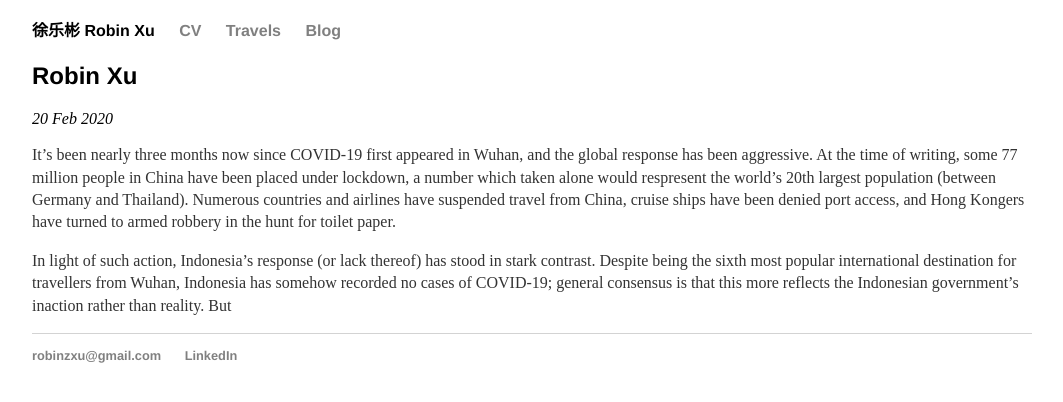
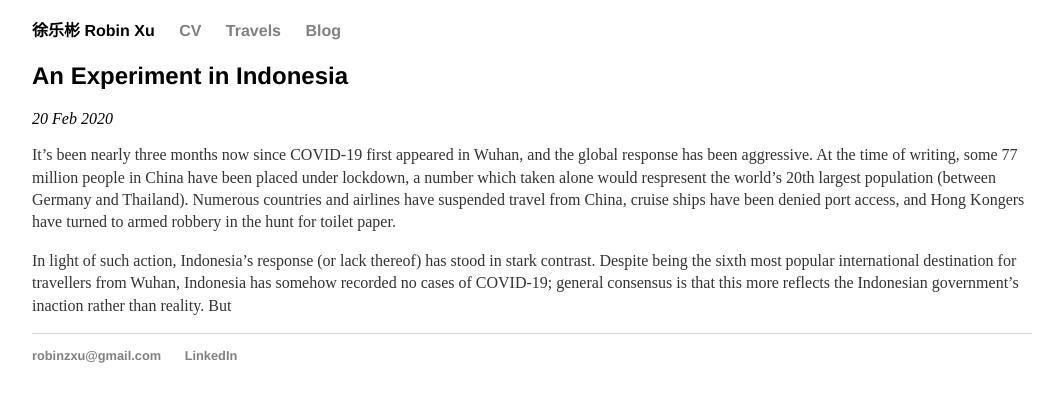
Before and after one commit to robinzxu/robinzxu.github.io, a Jekyll site: the page built from _posts/2020-02-20-an-experiment-in-indonesia.md, in a window 1280 px wide. Shown: the top 402 px of the page, without its empty margins (108-1171 px from the left). Built offline with Jekyll 4.4.1, drawn with Linux system fonts in a browser that asks for light colours.

Commit message:
Update 2020-02-20-an-experiment-in-indonesia.md

```diff
--- a/_posts/2020-02-20-an-experiment-in-indonesia.md
+++ b/_posts/2020-02-20-an-experiment-in-indonesia.md
@@ -1,6 +1,6 @@
 ---
 layout: post
-title: "Robin Xu"
+title: "An Experiment in Indonesia"
 date: 2020-02-20
 ---
 
```
